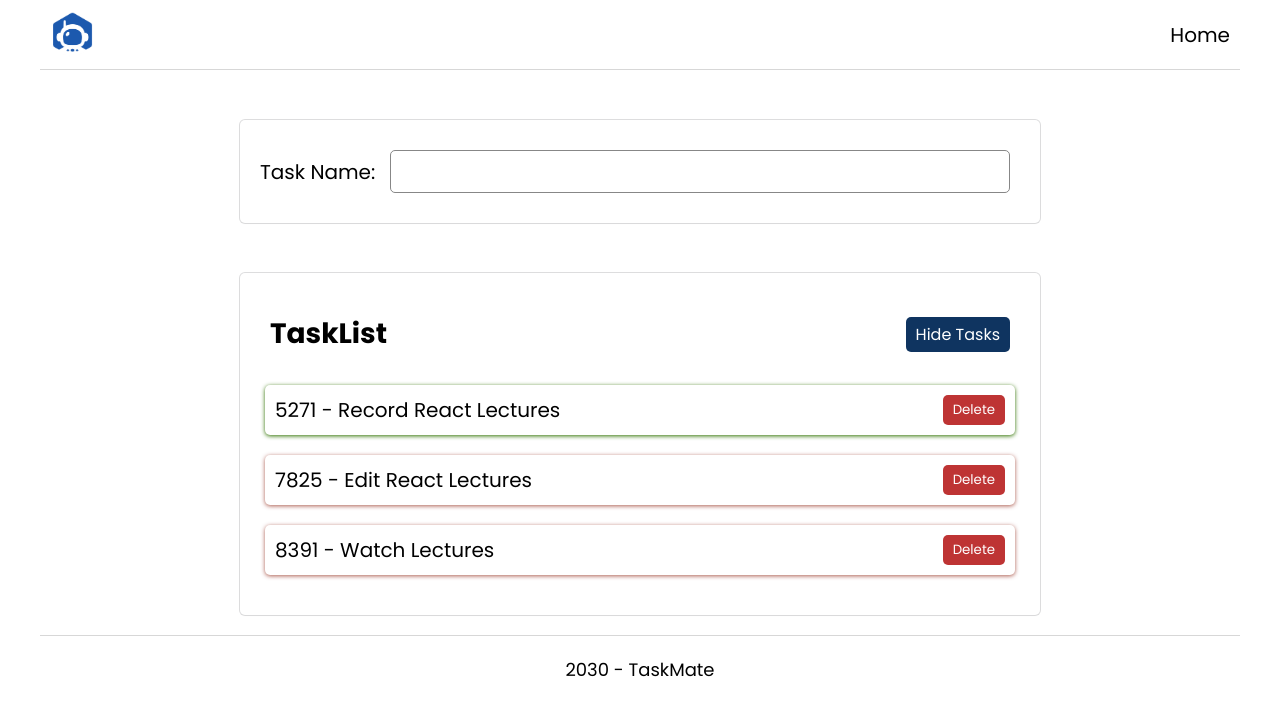
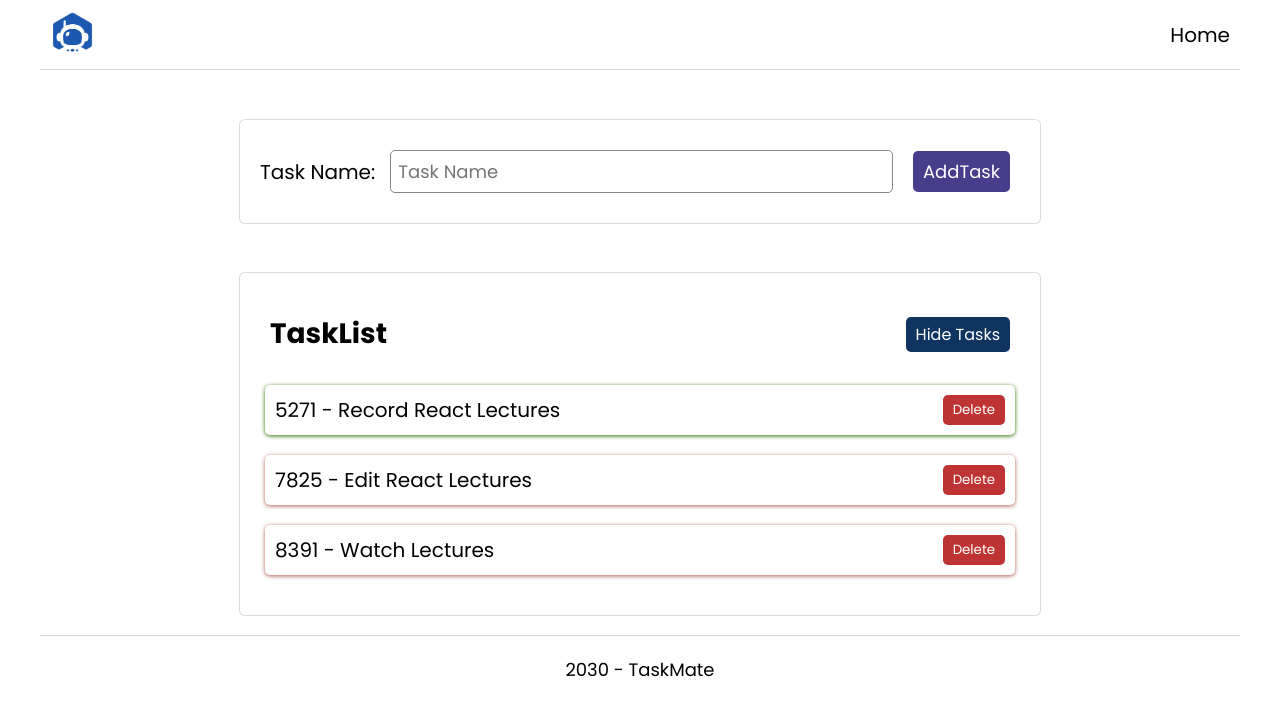
Before and after one commit to Nit-Sub/taskmate, a React (Create React App) app: page / in a window 1280 px wide. Shown: the top 716 px of the page. Built offline with nearby package versions, Linux system fonts and the light colour scheme.

Commit message:
Update AddTask.js

```diff
--- a/src/components/AddTask.js
+++ b/src/components/AddTask.js
@@ -7,7 +7,8 @@
             <section className="addtask">
                 <form>
                     <label htmlFor="task">Task Name:</label>
-                    <input type="text" name="task" id="task" />
+                    <input type="text" name="task" id="task" placeholder='Task Name' autoComplete='off' />
+                    <button type="submit" >AddTask</button>
                 </form>
             </section>
         </>
```
